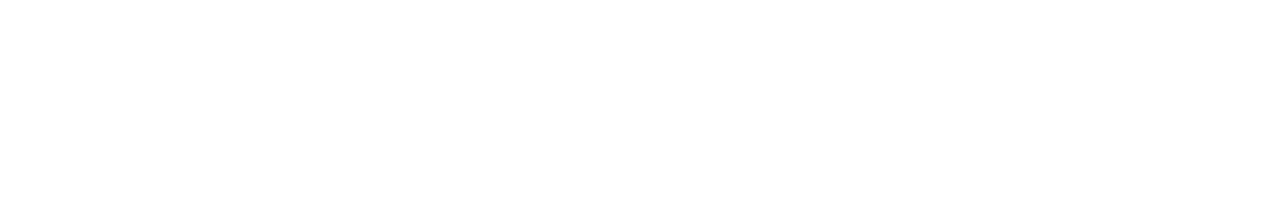
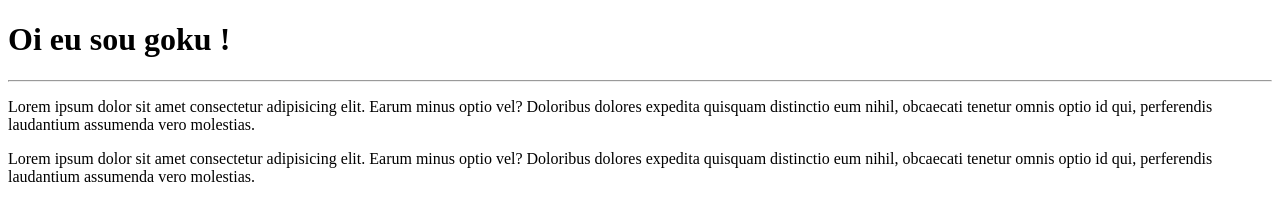
Before and after one commit to igorrodrigues8786-byte/brpg10ano, a plain HTML site: page site exemplo/index.html in a window 1280 px wide. Drawn offline with Linux system fonts and the light colour scheme.

Commit message:
adicionei um paragrafo

```diff
--- a/site exemplo/index.html
+++ b/site exemplo/index.html
@@ -6,6 +6,10 @@
     <title>Document</title>
 </head>
 <body>
+    <h1>Oi eu sou goku !</h1>
+    <hr>
+        <p>Lorem ipsum dolor sit amet consectetur adipisicing elit. Earum minus optio vel? Doloribus dolores expedita quisquam distinctio eum nihil, obcaecati tenetur omnis optio id qui, perferendis laudantium assumenda vero molestias.</p>
+        <p>Lorem ipsum dolor sit amet consectetur adipisicing elit. Earum minus optio vel? Doloribus dolores expedita quisquam distinctio eum nihil, obcaecati tenetur omnis optio id qui, perferendis laudantium assumenda vero molestias.</p>
 
 </body>
 </html>
```
